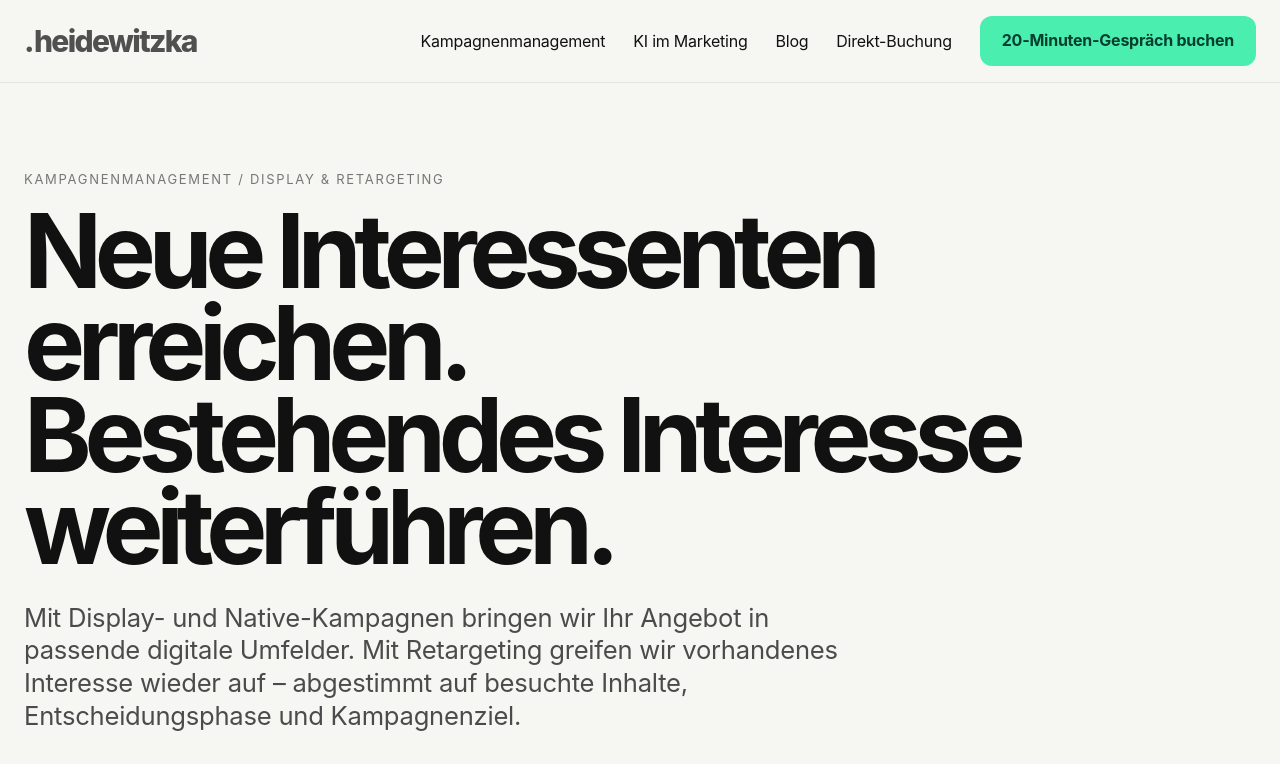
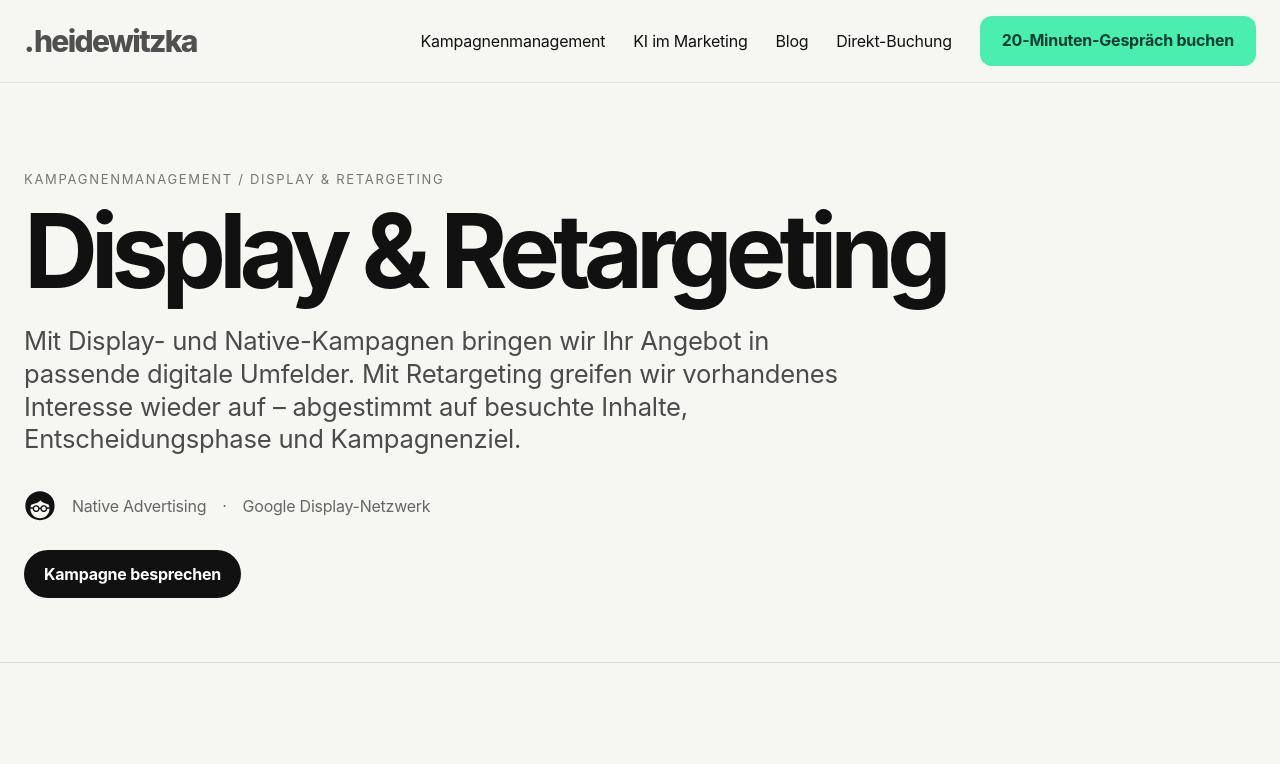
Before and after one commit to heidewitzkagmbh/heidewitzka, a plain HTML site: page kampagnenmanagement/display.html in a window 1280 px wide. Shown: the top 764 px of the page. Drawn offline with Linux system fonts and the light colour scheme.

Commit message:
Simplify Display page hero heading

```diff
--- a/kampagnenmanagement/display.html
+++ b/kampagnenmanagement/display.html
@@ -54,7 +54,7 @@
 <main>
 <section class="page-hero"><div class="wrap">
 <div class="eyebrow"><a href="/campaign-management">Kampagnenmanagement</a> / Display & Retargeting</div>
-<h1>Neue Interessenten erreichen.<br>Bestehendes Interesse weiterführen.</h1>
+<h1>Display &amp; Retargeting</h1>
 <p class="lead">Mit Display- und Native-Kampagnen bringen wir Ihr Angebot in passende digitale Umfelder. Mit Retargeting greifen wir vorhandenes Interesse wieder auf – abgestimmt auf besuchte Inhalte, Entscheidungsphase und Kampagnenziel.</p>
 <div class="display-brands"><img src="/assets/outbrain-icon.svg" alt="Outbrain"><span>Native Advertising</span><span aria-hidden="true">·</span><span>Google Display-Netzwerk</span></div>
 <a class="btn" href="/contact.html?service=display-retargeting">Kampagne besprechen</a>
```
